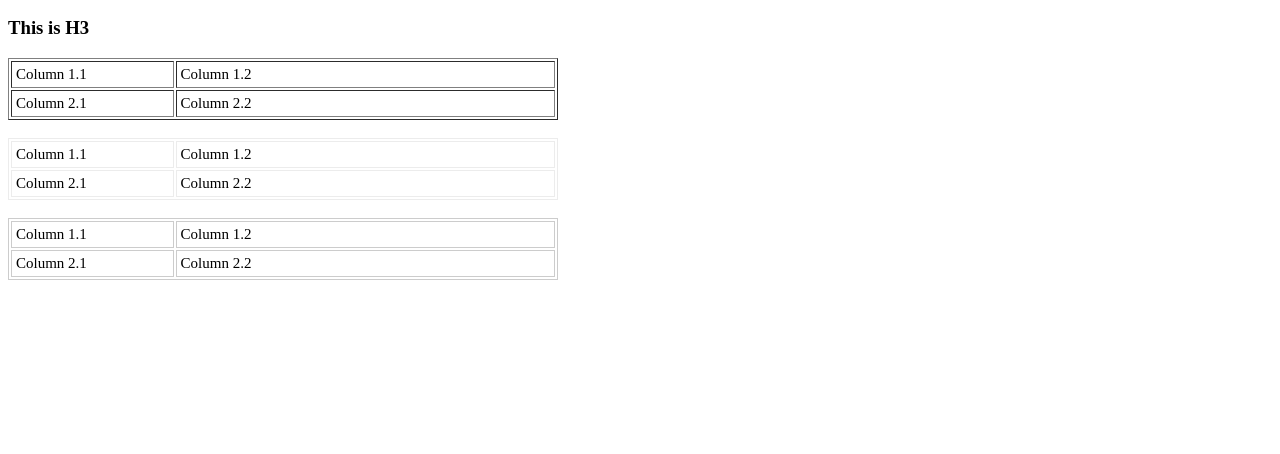
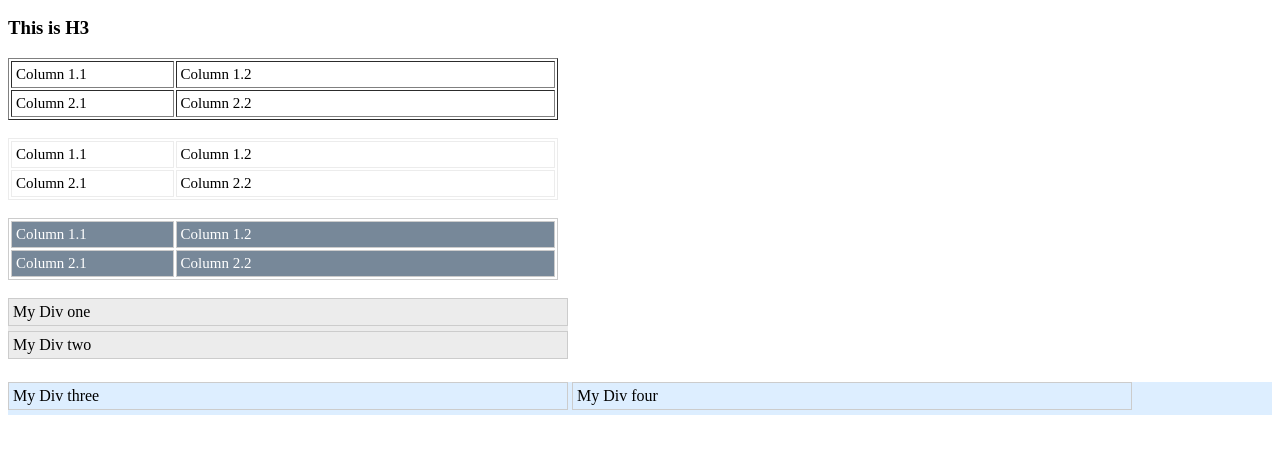
Before and after one commit to iradualex/my-projects, a plain HTML site: page proiect-html/test1.html in a window 1280 px wide. Shown: the part 110-564 px from the top of the page. Drawn offline with Linux system fonts and the light colour scheme.

Commit message:
Test 1: Headings and Tables

```diff
--- a/proiect-html/test1.html
+++ b/proiect-html/test1.html
@@ -3,7 +3,7 @@
 <head>
      <meta charset="UTF-8">
     <title>Test 1</title>
-
+	<!-- CSS Styles -->
 	<style>
 	body {
 	    background-color: #FFFFFF;
@@ -22,14 +22,28 @@ table {
 	}
 
 	table.myTable {
-	width:550px;
+		width: 550px;
 		border: 1px solid #CCCCCC;
 	}
 	table.myTable td {
 		border: 1px solid #CCCCCC;
+		background: #778899;
+		color: #FFFFFF;
+	}
+
+	div.myDiv1 {
+		border: 1px solid #CCCCCC;
+		width: 550px;
+		padding: 4px;
+		margin-bottom: 5px;
+	}
+	div.container1 {
+		width: 560px;
+	}
+	div.container2 div {
+		display:inline-block;
 	}
 	</style>
-
 </head>
 <body>
 <h1>This is H1</h1>
@@ -67,5 +81,23 @@ table.myTable td {
 		<td>Column 2.2</td> <!-- table column -->
 	</tr>
 </table>
+<br> <!-- new line -->
+<div class="container1" title="Container One" style="background:#ECECEC;">
+	<div class="myDiv1">
+		My Div one
+	</div>
+	<div class="myDiv1">
+		My Div two
+	</div>
+</div>
+<br> <!-- new line -->
+<div class="container2" title="Container Two" style="background:#DDEEFF;">
+	<div class="myDiv1">
+		My Div three
+	</div>
+	<div class="myDiv1">
+		My Div four
+	</div>
+</div>
 </body>
 </html>
```
Also changed, not shown: proiect-html/test2.html (added, +10 -0 lines). Lines whose indentation alone changed are shown as unchanged.
